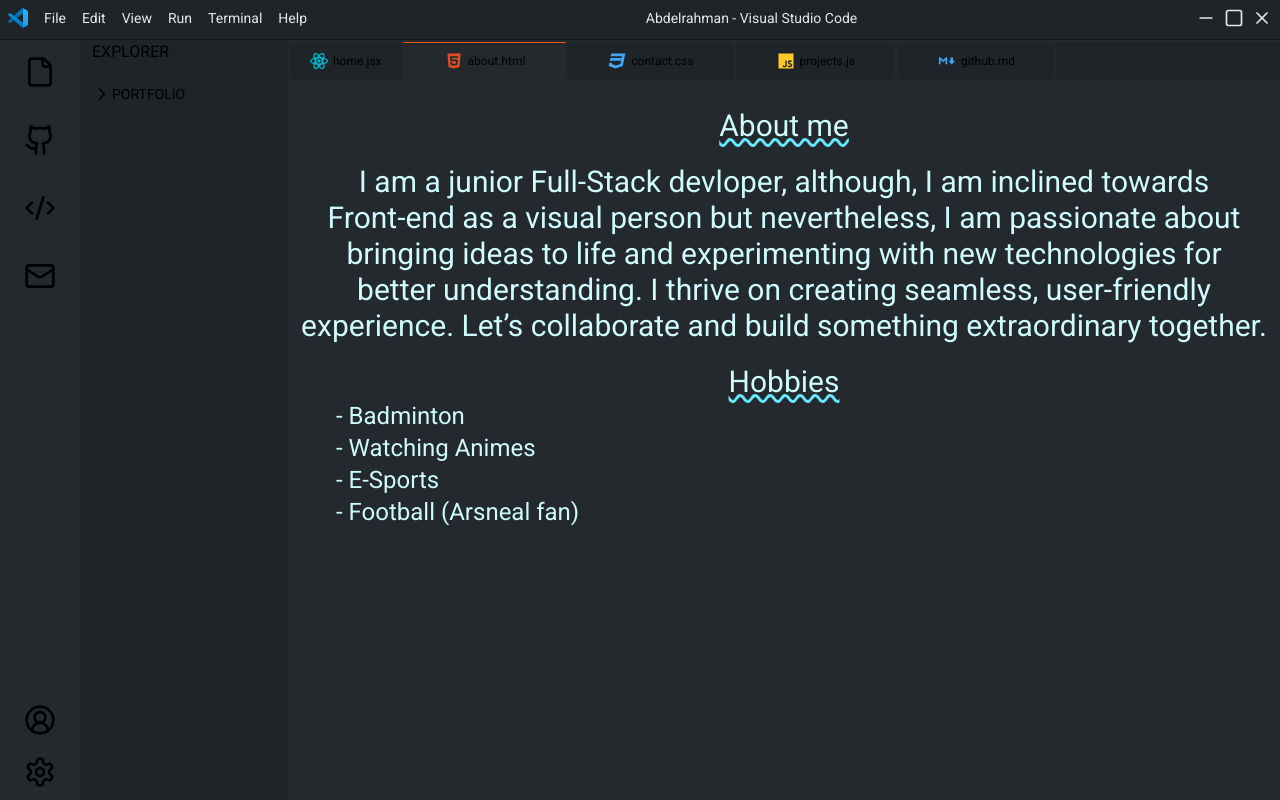
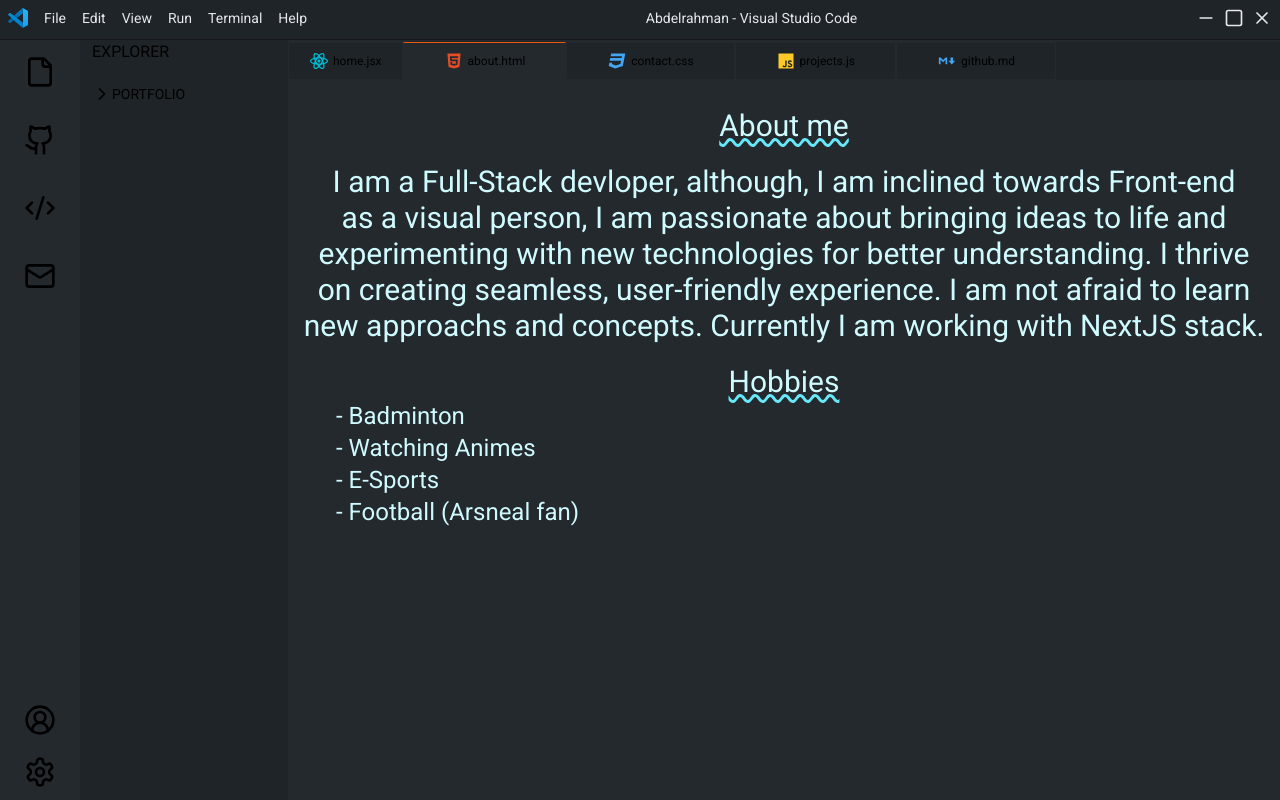
Before and after one commit to Abdelrahmanaman/vs-code-portfolio, a Next.js app: page /about in a window 1280 px wide. Built offline with nearby package versions, Linux system fonts and the light colour scheme.

Commit message:
added aboutme

```diff
--- a/app/about/page.jsx
+++ b/app/about/page.jsx
@@ -4,7 +4,7 @@ const AboutPage = () => {
   return (
     <section className="p-2 flex flex-col gap-5 mt-5 justify-center items-center text-cyan-100">
       <h1 className="text-center text-2xl md:text-3xl underline decoration-wavy decoration-cyan-300 text-cyan-100">About me</h1>
-      <p className="text-xl md:text-3xl text-balance text-center">I am a junior Full-Stack devloper, although, I am inclined towards Front-end as a visual person but nevertheless, I am passionate about bringing ideas to life and experimenting with new technologies for better understanding. I thrive on creating seamless, user-friendly experience. Let’s collaborate and build something extraordinary together.</p>
+      <p className="text-xl md:text-3xl text-balance text-center">I am a Full-Stack devloper, although, I am inclined towards Front-end as a visual person, I am passionate about bringing ideas to life and experimenting with new technologies for better understanding. I thrive on creating seamless, user-friendly experience. I am not afraid to learn new approachs and concepts. Currently I am working with NextJS stack.  </p>
       <article className="w-full">
         <h2 className="text-center text-2xl md:text-3xl underline decoration-wavy decoration-cyan-300 text-cyan-100">Hobbies</h2>
         <ul className="text-2xl pl-0 sm:pl-10">
```
